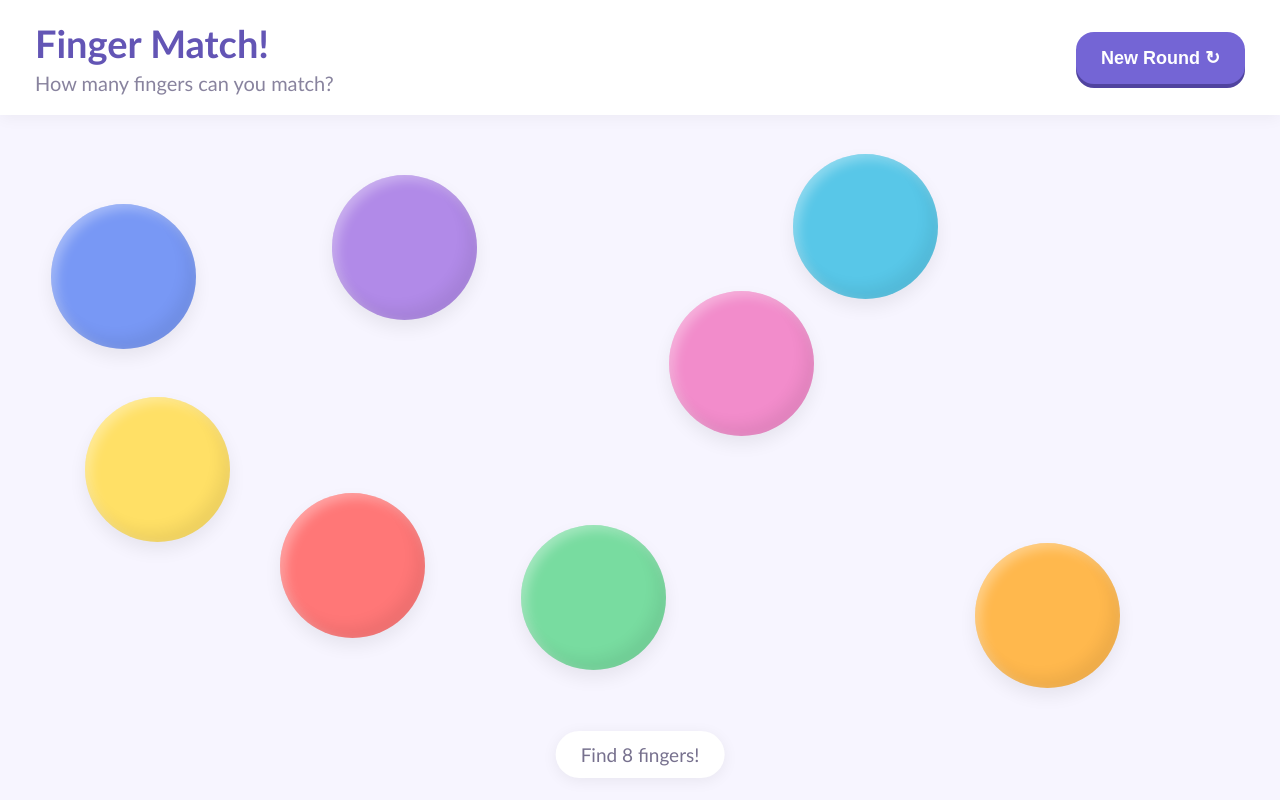
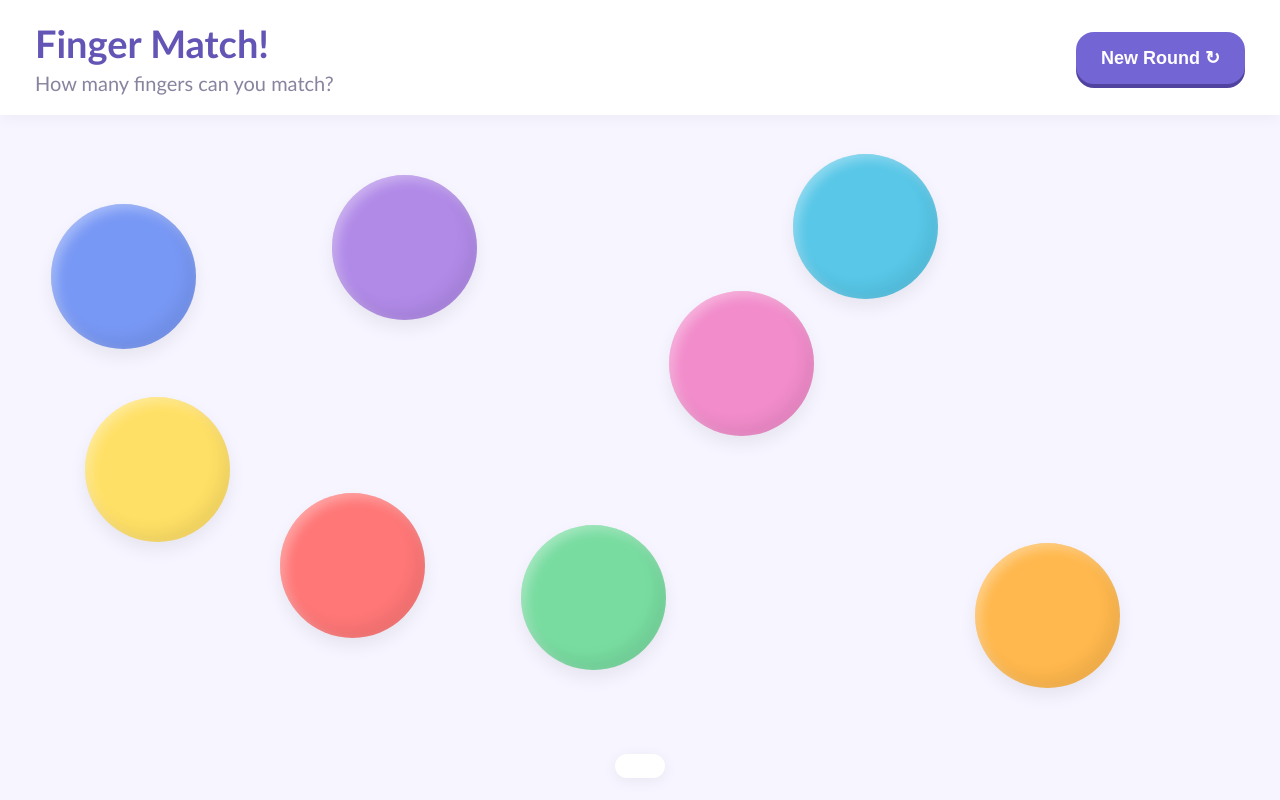
Before and after one commit to ShanSTang/learningTool, a plain HTML site: page index.html in a window 1280 px wide. Drawn offline with Linux system fonts and the light colour scheme.

Commit message:
Clear counter text on circle removal
Reset counter text when circles are removed.

```diff
--- a/index.html
+++ b/index.html
@@ -241,8 +241,7 @@ function newRound() {
     success.classList.remove("show");
     game.querySelectorAll(".circle").forEach(c => c.remove());
 
-    counter.textContent = "Find " + targetCount +
-        (targetCount === 1 ? " finger!" : " fingers!");
+    counter.textContent = ""
 
     createCircles();
 }
```
